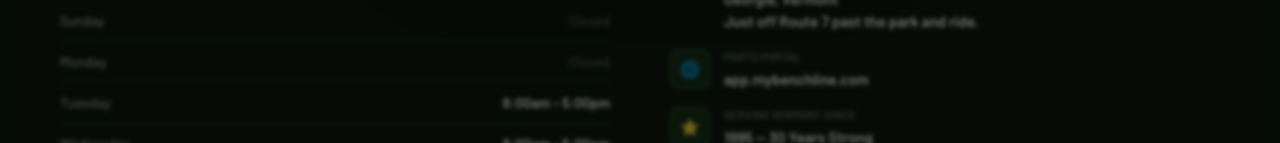
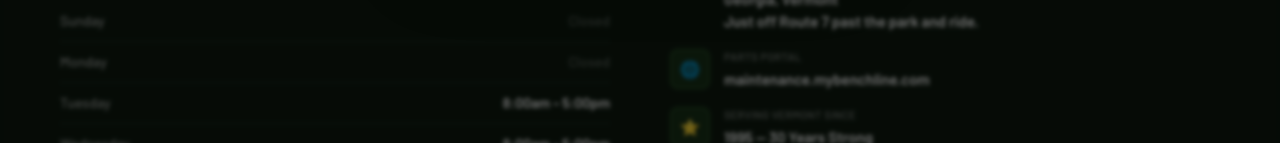
Before and after one commit to srmacy/exit18-website, a Next.js app: page /contact in a window 1280 px wide. Shown: the part 651-794 px from the top of the page. Built offline with nearby package versions, Linux system fonts and the light colour scheme; a web font is replaced by a local one.

Commit message:
Update Maintenance Portal links

```diff
--- a/content/siteContent.ts
+++ b/content/siteContent.ts
@@ -128,11 +128,11 @@ export type AboutWhyCard = {
 
 /** Single source for Parts / Maintenance Portal links site-wide */
 export const maintenancePortalUrl =
-  "https://app.mybenchline.com" as const;
+  "https://maintenance.mybenchline.com/" as const;
 
 /** Hostname only — contact strip display */
 export const maintenancePortalHostname =
-  "app.mybenchline.com" as const;
+  "maintenance.mybenchline.com" as const;
 
 /**
  * Clover-hosted online bill pay checkout (Pay Bill in site header).
```
